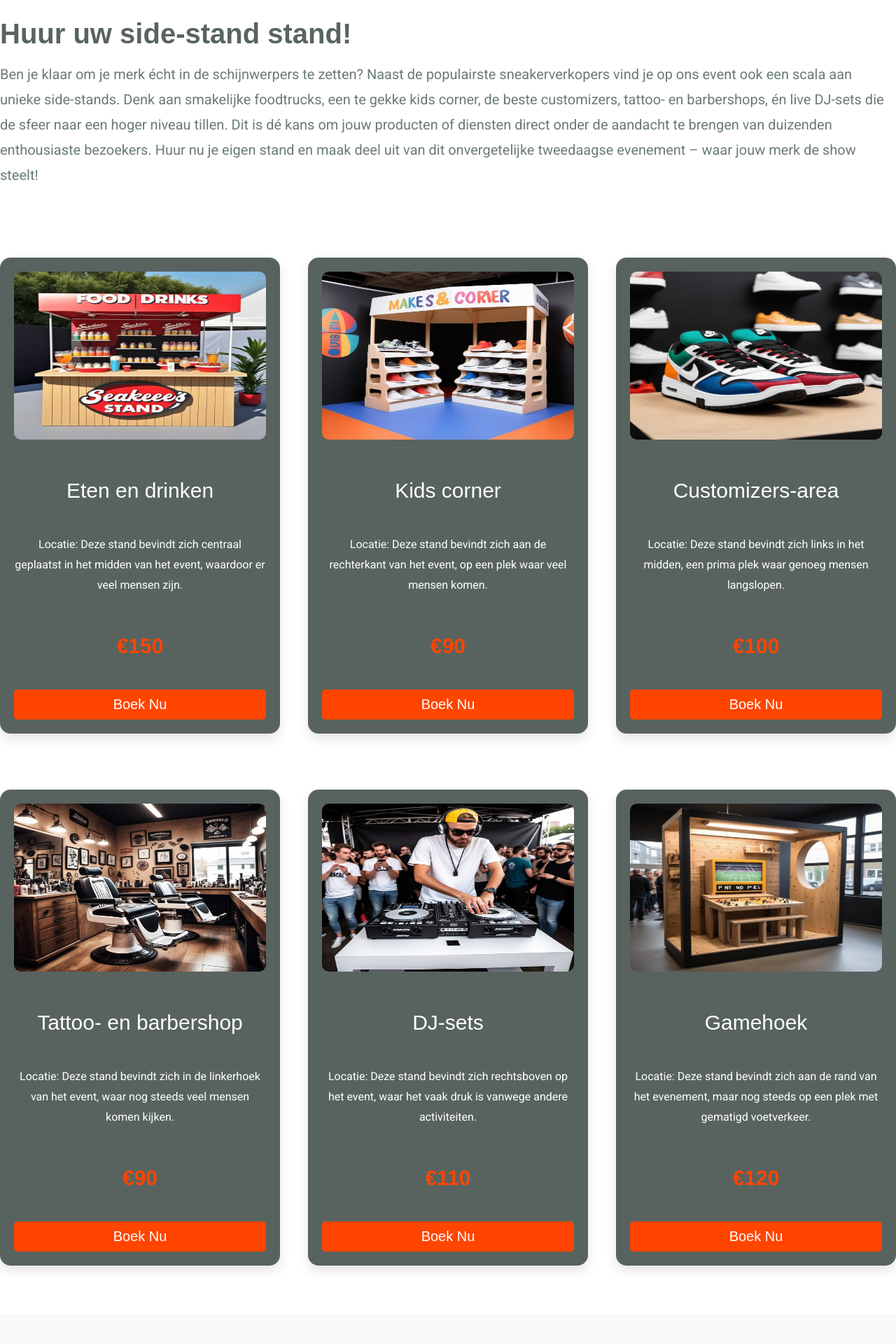
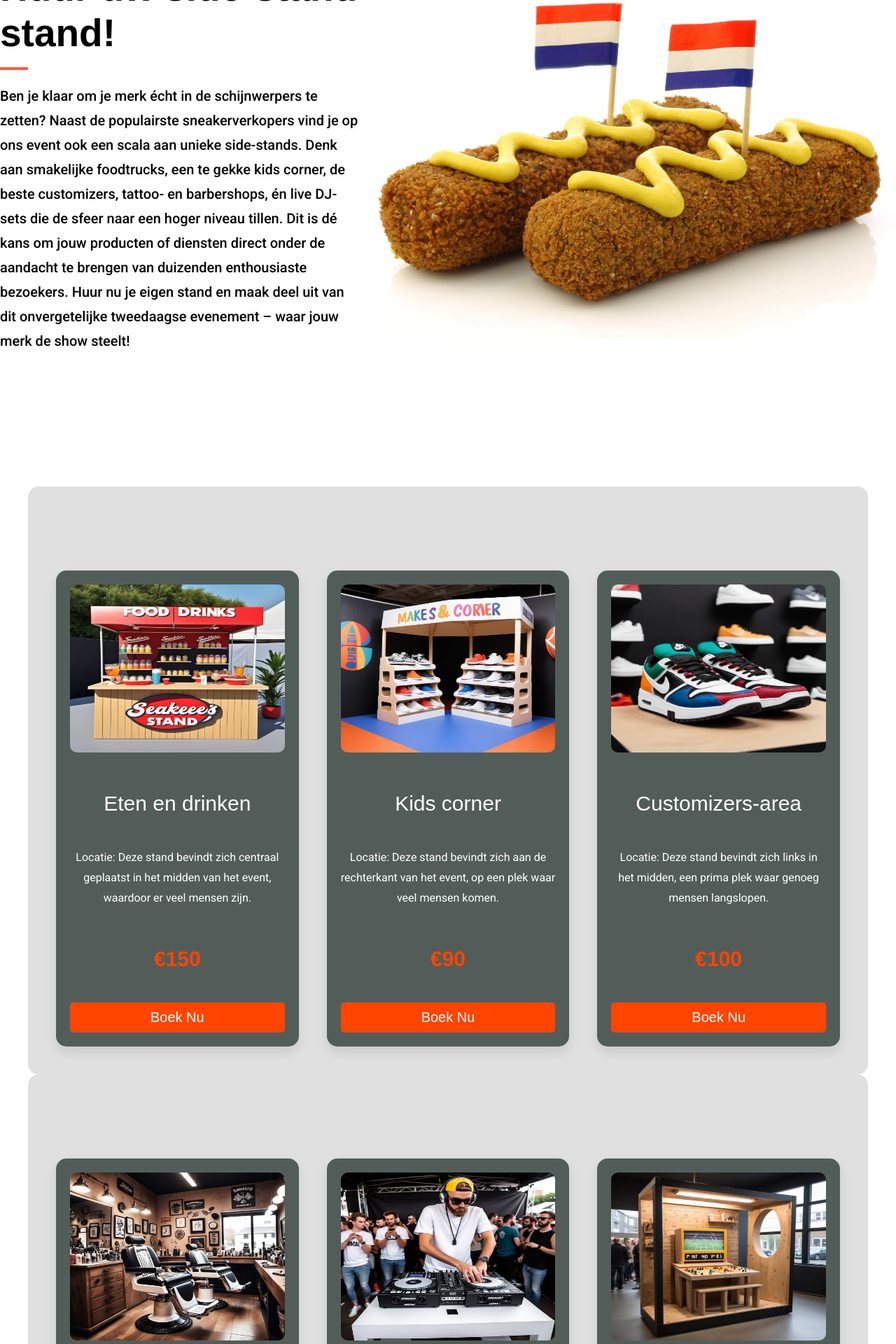
Before and after one commit to Dynamiteboem2/Project_p1_lj2, a PHP site: page /pages/stand.php in a window 1280 px wide. Shown: the part 1750-3670 px from the top of the page at 70% size. Before the commit the page ends 3561 px from the top, so only its background shows below. Run offline with PHP 8.4, Linux system fonts and the light colour scheme; style sheets or scripts are compiled from the project's sources.

Commit message:
alles weer terug

```diff
--- a/assets/css/stand.css
+++ b/assets/css/stand.css
@@ -7,12 +7,7 @@ body {
   padding: 0;
 }
 
-.container {
-  width: 80%;
-  margin: 0 auto;
-}
-
-h2, h3 {
+h3 {
   color: rgba(47, 61, 57, 0.8);
   font-weight: 600;
   margin-bottom: 1rem;
@@ -21,6 +16,71 @@ h2, h3 {
 p {
   color: rgba(69, 90, 84, 0.8);
   line-height: 1.8;
+}
+
+.header__container {
+  display: grid;
+  gap: 2rem 0;
+  position: relative;
+  isolation: isolate;
+  overflow: hidden;
+}
+.header__container::before {
+  content: "";
+  position: absolute;
+  top: 0;
+  right: 0;
+  width: 100%;
+  height: 50%;
+  border-radius: 1rem 1rem 0.5rem 0.5rem;
+  z-index: -1;
+}
+
+.header__content h2 {
+  position: relative;
+  isolation: isolate;
+  margin-bottom: 2rem;
+  font-size: 2.75rem;
+  font-weight: 800;
+  color: black;
+  line-height: 3.25rem;
+}
+.header__content h2::before {
+  content: "";
+  position: absolute;
+  left: 0;
+  bottom: -1rem;
+  height: 4px;
+  width: 2rem;
+  background-color: #fe5b3e;
+}
+
+.header__content p {
+  margin: 2rem 0;
+  font-weight: 500;
+  color: black;
+  line-height: 1.75rem;
+}
+
+.header__container {
+  grid-template-columns: repeat(5, 1fr);
+  align-items: center;
+  margin-bottom: 150px;
+  margin-top: 20px;
+}
+
+.header__container::before {
+  right: 5rem;
+  width: calc(50% - 4rem);
+  height: 100%;
+}
+
+.header__image {
+  grid-column: 3/6;
+}
+
+.header__content {
+  grid-area: 1/1/2/3;
 }
 
 button {
@@ -61,6 +121,11 @@ button:hover {
   display: flex;
   flex-wrap: wrap;
   gap: 2rem;
+  background-color: #e0e0e0;
+  padding: 2rem;
+  border-radius: 15px;
+  max-width: 1200px;
+  margin: 0 auto;
 }
 .stand-verkoop .stand-cards .stand-card {
   background-color: rgba(47, 61, 57, 0.8);
@@ -123,6 +188,11 @@ button:hover {
   display: flex;
   flex-wrap: wrap;
   gap: 2rem;
+  background-color: #e0e0e0;
+  padding: 2rem;
+  border-radius: 15px;
+  max-width: 1200px;
+  margin: 0 auto;
 }
 .stand-cards2 .stand-card2 {
   background-color: rgba(47, 61, 57, 0.8);
@@ -185,7 +255,6 @@ button:hover {
 .noto_Font {
   font-family: "Noto Serif Ahom", serif;
   font-weight: 400;
-  font-style: normal;
 }
 
 .scroll {
--- a/assets/scss/stand.scss
+++ b/assets/scss/stand.scss
@@ -21,12 +21,7 @@ body {
     padding: 0;
 }
 
-.container {
-    width: 80%;
-    margin: 0 auto;
-}
-
-h2, h3 {
+h3 {
     color: $secondary-color;
     font-weight: 600;
     margin-bottom: 1rem;
@@ -35,7 +30,75 @@ h2, h3 {
 p {
     color: lighten($secondary-color, 10%);
     line-height: 1.8;
+}
 
+// Header Styling
+.header__container {
+    display: grid;
+    gap: 2rem 0;
+    position: relative;
+    isolation: isolate;
+    overflow: hidden;
+
+    &::before {
+        content: "";
+        position: absolute;
+        top: 0;
+        right: 0;
+        width: 100%;
+        height: 50%;
+
+        border-radius: 1rem 1rem 0.5rem 0.5rem;
+        z-index: -1;
+    }
+}
+
+.header__content h2 {
+    position: relative;
+    isolation: isolate;
+    margin-bottom: 2rem;
+    font-size: 2.75rem;
+    font-weight: 800;
+    color: black;
+    line-height: 3.25rem;
+
+    &::before {
+        content: "";
+        position: absolute;
+        left: 0;
+        bottom: -1rem;
+        height: 4px;
+        width: 2rem;
+        background-color: #fe5b3e;
+    }
+}
+
+.header__content p {
+    margin: 2rem 0;
+    font-weight: 500;
+    color: black;
+    line-height: 1.75rem;
+}
+
+.header__container{
+    grid-template-columns: repeat(5, 1fr);
+    align-items: center;
+    margin-bottom: 150px;
+    margin-top: 20px;
+}
+
+.header__container::before{
+    right: 5rem;
+    width: calc(50% - 4rem);
+    height: 100%;
+}
+
+.header__image{
+    grid-column: 3/6;
+}
+
+.header__content{
+    grid-area: 1/1/2/3;
 }
 
 // Button Styling
@@ -82,6 +145,13 @@ button {
         display: flex;
         flex-wrap: wrap;
         gap: 2rem;
+        background-color: #e0e0e0; // Voeg hier de gewenste achtergrondkleur toe
+        padding: 2rem;
+        border-radius: 15px;
+        max-width: 1200px; // Voeg een maximale breedte toe
+        margin: 0 auto; // Zorg dat de sectie in het midden van de pagina staat
+
+
 
         .stand-card {
             background-color: $secondary-color;
@@ -155,6 +225,11 @@ button {
     display: flex;
     flex-wrap: wrap;
     gap: 2rem;
+    background-color: #e0e0e0;
+    padding: 2rem;
+    border-radius: 15px;
+    max-width: 1200px; // Voeg een maximale breedte toe
+    margin: 0 auto; // Zorg dat de sectie in het midden van de pagina staat
 
     .stand-card2 {
         background-color: $secondary-color;
@@ -169,6 +244,7 @@ button {
         min-height: 34rem;
         max-height: auto;
         margin-top: 4rem;
+
         @include transition(0.3s);
 
         &:hover {
@@ -224,11 +300,14 @@ button {
     }
 }
 
+
+
+// Noto Font and Scroll Styling
 .noto_Font {
     font-family: "Noto Serif Ahom", serif;
     font-weight: 400;
-        font-style: normal;
 }
+
 .scroll {
     color: $primary-color;
     text-decoration: none;
```
Also changed, not shown: assets/css/tickets.css (line endings or trailing spaces), img/kroket.jpg (added), img/whitesneaker.jpg (added), 1 other file. Lines whose indentation alone changed are shown as unchanged.
